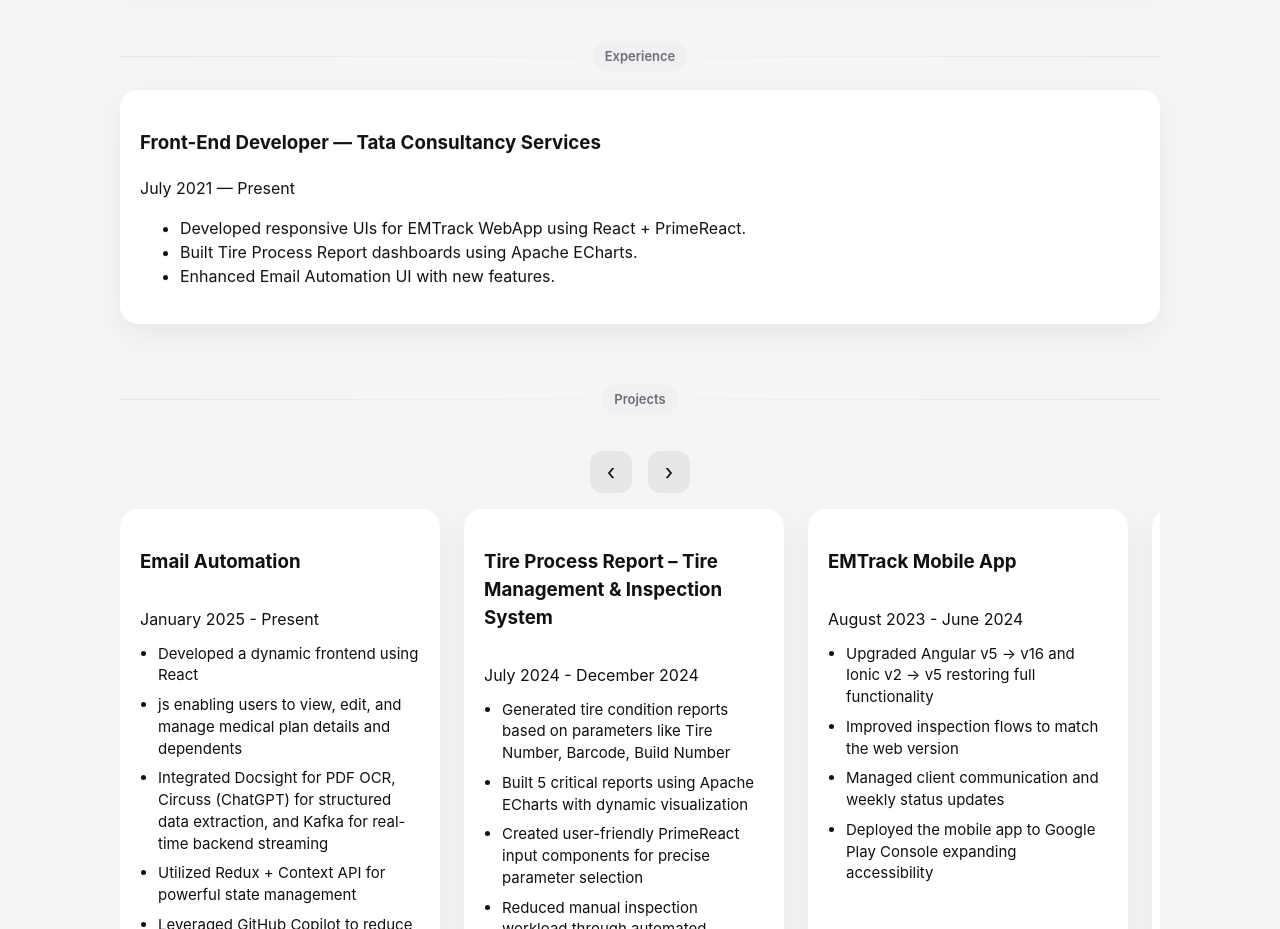
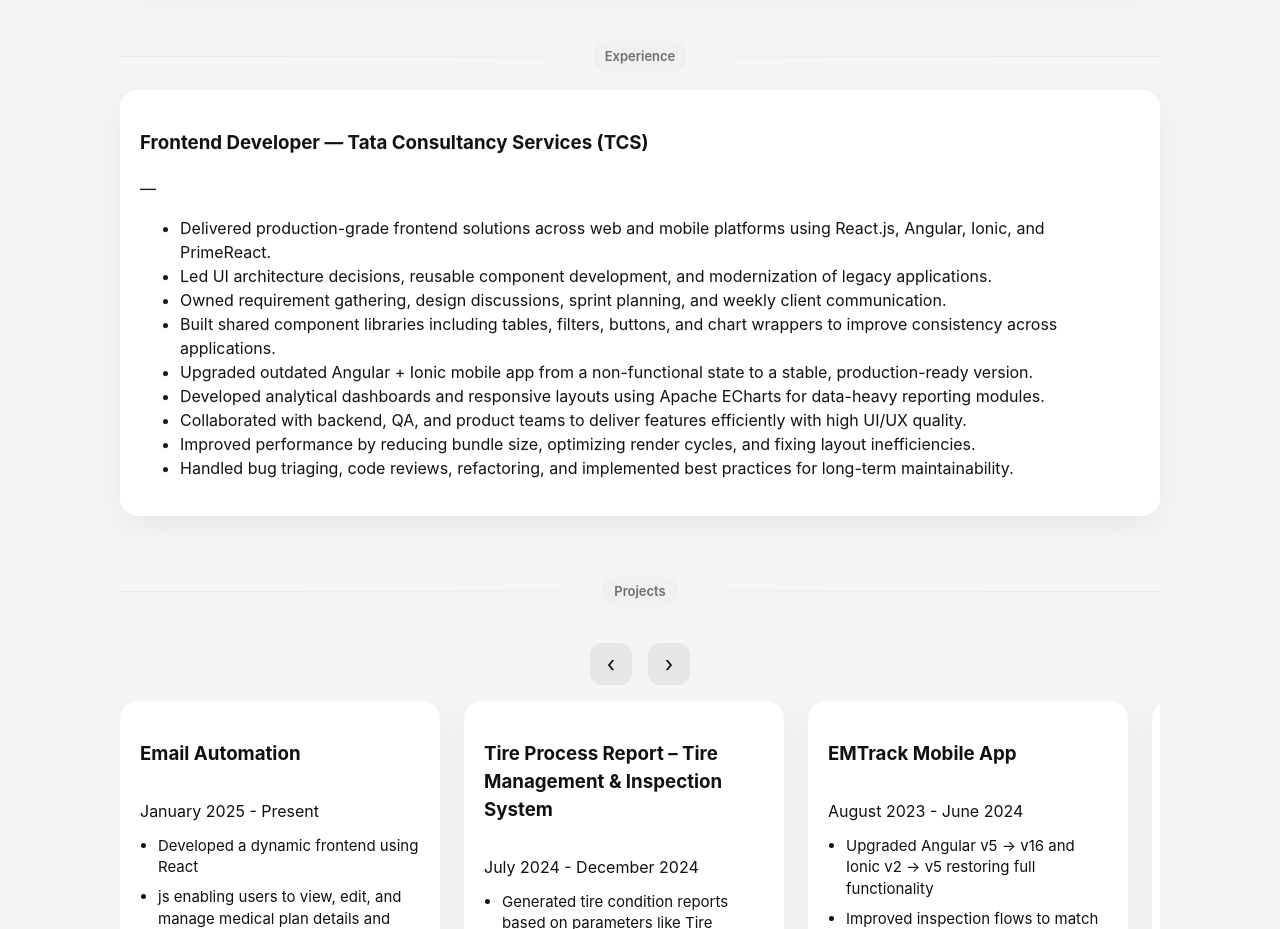
Before and after one commit to iakshaypanchal/akshay-portfolio-prime, a React (Vite) app: page / in a window 1280 px wide. Shown: the part 1400-2329 px from the top of the page. Built offline with nearby package versions, Linux system fonts and the light colour scheme; no server answers.

Commit message:
Updates.

```diff
--- a/src/components/Experience.jsx
+++ b/src/components/Experience.jsx
@@ -16,7 +16,7 @@
             {item.start} — {item.end}
           </p>
           <ul>
-            {item.bullets.map((b, i) => (
+            {item.responsibilities.map((b, i) => (
               <li key={i}>{b}</li>
             ))}
           </ul>
--- a/src/data/profile.js
+++ b/src/data/profile.js
@@ -20,17 +20,23 @@
 
 export const EXPERIENCE = [
   {
-    company: "Tata Consultancy Services",
-    role: "Front-End Developer",
-    start: "July 2021",
-    end: "Present",
-    bullets: [
-      "Developed responsive UIs for EMTrack WebApp using React + PrimeReact.",
-      "Built Tire Process Report dashboards using Apache ECharts.",
-      "Enhanced Email Automation UI with new features.",
+    company: "Tata Consultancy Services (TCS)",
+    role: "Frontend Developer",
+    period: "July 2021 – Present",
+    responsibilities: [
+      "Delivered production-grade frontend solutions across web and mobile platforms using React.js, Angular, Ionic, and PrimeReact.",
+      "Led UI architecture decisions, reusable component development, and modernization of legacy applications.",
+      "Owned requirement gathering, design discussions, sprint planning, and weekly client communication.",
+      "Built shared component libraries including tables, filters, buttons, and chart wrappers to improve consistency across applications.",
+      "Upgraded outdated Angular + Ionic mobile app from a non-functional state to a stable, production-ready version.",
+      "Developed analytical dashboards and responsive layouts using Apache ECharts for data-heavy reporting modules.",
+      "Collaborated with backend, QA, and product teams to deliver features efficiently with high UI/UX quality.",
+      "Improved performance by reducing bundle size, optimizing render cycles, and fixing layout inefficiencies.",
+      "Handled bug triaging, code reviews, refactoring, and implemented best practices for long-term maintainability.",
     ],
   },
 ];
+
 export const PROJECTS = [
   {
     title: "Email Automation",
```
